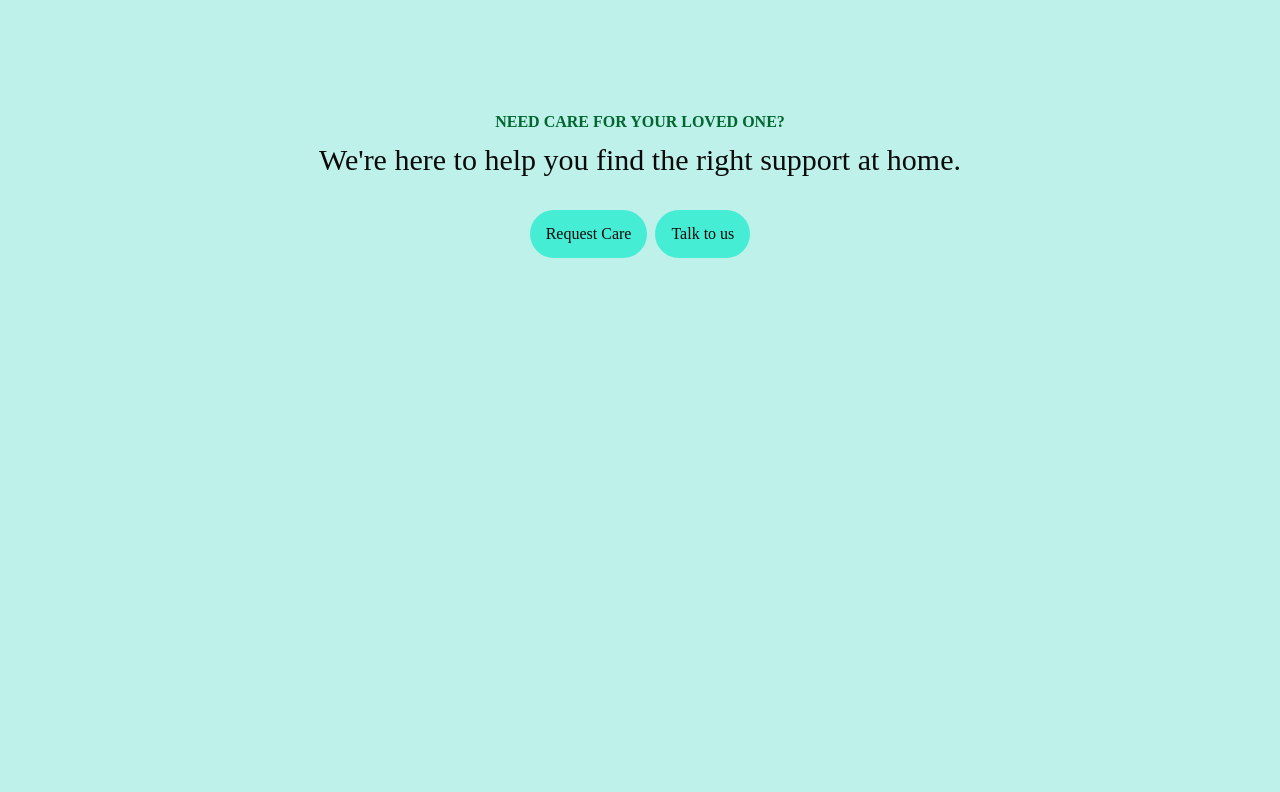
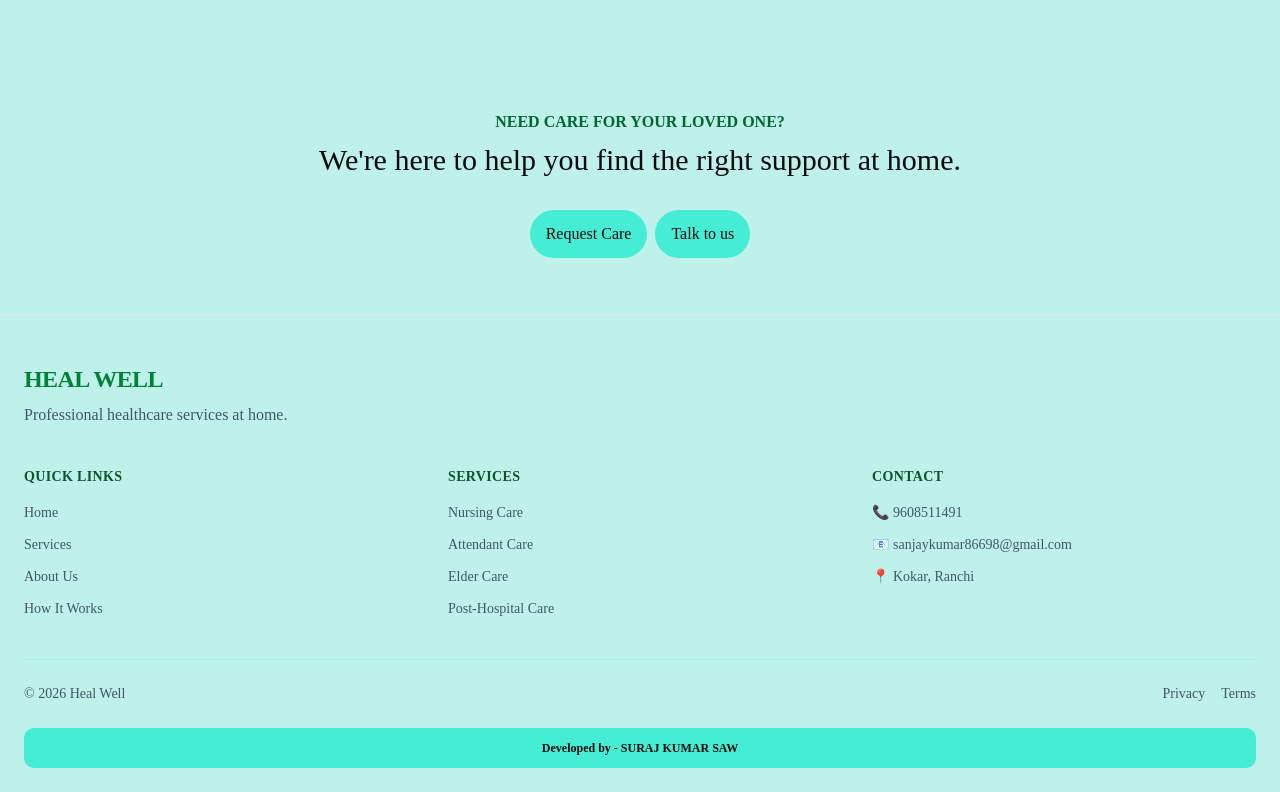
Before and after one commit to SurajKrSaw/Heal-Well, a Next.js app: page / in a window 1280 px wide. Shown: the part 2794-3586 px from the top of the page. Before the commit the page ends 3108 px from the top, so only its background shows below. Built offline with nearby package versions, Linux system fonts and the light colour scheme.

Commit message:
Footer is made

```diff
--- a/app/layout.tsx
+++ b/app/layout.tsx
@@ -3,6 +3,7 @@ import { Geist, Geist_Mono } from "next/font/google";
 import "./globals.css";
 
 import Header from "@/components/header";
+import Footer from "@/components/footer";
 
 const geistSans = Geist({
   variable: "--font-geist-sans",
@@ -29,6 +30,7 @@ export default function RootLayout({ children }: LayoutProps<"/">) {
       >
         <body className="min-h-full flex flex-col">{children}</body>
       </html>
+      <Footer />
     </>
   );
 }
--- /dev/null
+++ b/components/footer.tsx
@@ -0,0 +1,155 @@
+import Link from "next/link";
+
+const Footer = () => {
+  return (
+    <footer className="border-t bg-teal-150">
+      <div className="mx-auto max-w-7xl px-6 pt-12">
+        {/* Brand */}
+        <div className="mb-10">
+          <Link href="/">
+            <h2 className="text-2xl font-semibold tracking-tight text-green-700">
+              HEAL WELL
+            </h2>
+          </Link>
+
+          <p className="mt-2  text-slate-600">
+            Professional healthcare services at home.
+          </p>
+        </div>
+
+        {/* Footer Links */}
+        <div className="grid grid-cols-2 gap-10 border-b border-teal-200 pb-10 md:grid-cols-3">
+          {/* Quick Links */}
+          <div>
+            <h2 className="mb-4 text-sm font-semibold uppercase tracking-wide text-green-900">
+              Quick Links
+            </h2>
+
+            <ul className="space-y-3 text-sm text-slate-600">
+              <li>
+                <Link
+                  href="/"
+                  className="transition-colors hover:text-green-700"
+                >
+                  Home
+                </Link>
+              </li>
+
+              <li>
+                <Link
+                  href="/services"
+                  className="transition-colors hover:text-green-700"
+                >
+                  Services
+                </Link>
+              </li>
+
+              <li>
+                <Link
+                  href="/about"
+                  className="transition-colors hover:text-green-700"
+                >
+                  About Us
+                </Link>
+              </li>
+
+              <li>
+                <Link
+                  href="/how-it-works"
+                  className="transition-colors hover:text-green-700"
+                >
+                  How It Works
+                </Link>
+              </li>
+            </ul>
+          </div>
+
+          {/* Services */}
+          <div>
+            <h2 className="mb-4 text-sm font-semibold uppercase tracking-wide text-green-900">
+              Services
+            </h2>
+
+            <ul className="space-y-3 text-sm text-slate-600">
+              <li>Nursing Care</li>
+              <li>Attendant Care</li>
+              <li>Elder Care</li>
+              <li>Post-Hospital Care</li>
+            </ul>
+          </div>
+
+          {/* Contact */}
+          <div>
+            <h2 className="mb-4 text-sm font-semibold uppercase tracking-wide text-green-900">
+              Contact
+            </h2>
+
+            <ul className="space-y-3 text-sm text-slate-600">
+              <li>
+                📞{" "}
+                <a
+                  href="tel:9608511491"
+                  className="transition-colors hover:text-green-700"
+                >
+                  9608511491
+                </a>
+              </li>
+
+              <li>
+                📧{" "}
+                <a
+                  href="mailto:sanjaykumar86698@gmail.com"
+                  className="transition-colors hover:text-green-700"
+                >
+                  sanjaykumar86698@gmail.com
+                </a>
+              </li>
+
+              <li>
+                📍{" "}
+                <a
+                  href="https://www.google.com/maps/search/?api=1&query=Kokar%2C%20Ranchi"
+                  target="_blank"
+                  rel="noopener noreferrer"
+                  className="transition-colors hover:text-green-700"
+                >
+                  Kokar, Ranchi
+                </a>
+              </li>
+            </ul>
+          </div>
+        </div>
+
+        {/* Bottom */}
+        <div className="flex gap-3 pt-6 text-sm text-slate-600 md:items-center justify-between">
+          <p>© 2026 Heal Well</p>
+
+          <div className="flex gap-4">
+            <Link href="/privacy" className="hover:text-green-700">
+              Privacy
+            </Link>
+
+            <Link href="/terms" className="hover:text-green-700">
+              Terms
+            </Link>
+          </div>
+        </div>
+
+        {/* Developer Credit */}
+        <Link
+          href="https://wa.me/918340451897"
+          target="_blank"
+          rel="noopener noreferrer"
+          className="text-sm font-bold  "
+        >
+          <p className="my-6 p-3 bg-teal-300 text-center text-xs rounded-lg hover:bg-teal-400">
+            Developed by -{" "}
+            <span className="font-bold text-md font-bold">SURAJ KUMAR SAW</span>
+          </p>
+        </Link>
+      </div>
+    </footer>
+  );
+};
+
+export default Footer;
```
